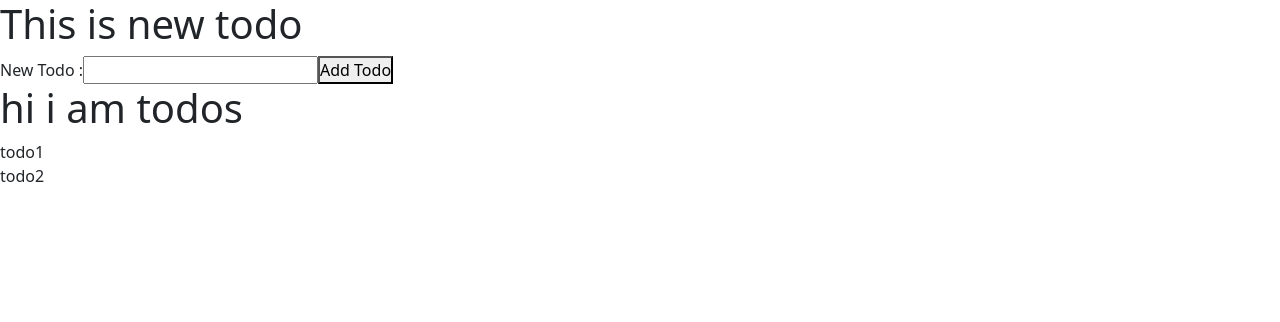
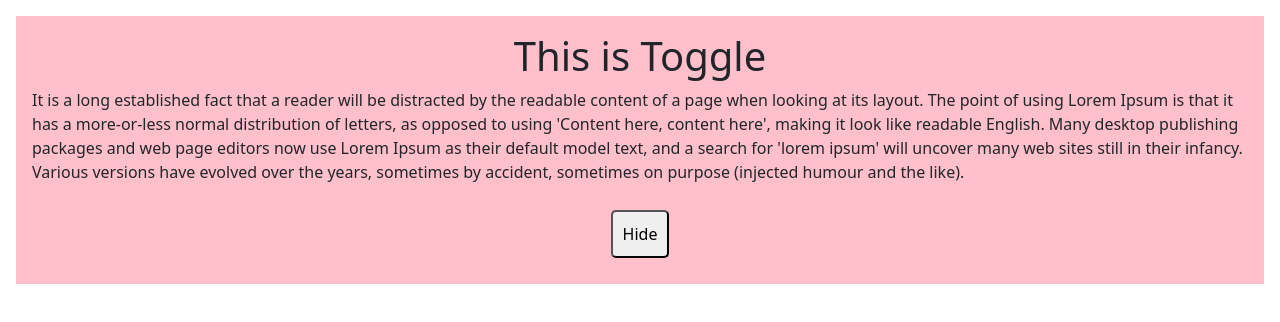
Before and after one commit to bappykti/first-reactApp, a React (Create React App) app: page / in a window 1280 px wide. Shown: the top 322 px of the page. Built offline with nearby package versions, Linux system fonts and the light colour scheme.

Commit message:
using toggle

```diff
--- /dev/null
+++ b/src/App14.js
@@ -0,0 +1,13 @@
+// toggle
+import React from 'react';
+import Toggle from './components/Toggle/Toggle';
+
+const App14 = () => {
+  return (
+    <div>
+        <Toggle />
+    </div>
+  )
+}
+
+export default App14;
--- /dev/null
+++ b/src/components/Toggle/Toggle.js
@@ -0,0 +1,41 @@
+// toggle
+import React, {useState} from "react";
+
+const Toggle = () => {
+    const [toggle, setToggle] = useState(true);
+    // alert(toggle);
+  return (
+    <div style={{ margin: "1rem", backgroundColor: "pink", padding: "1rem" }}>
+      <h1 style={{ textAlign: "center" }}>This is Toggle</h1>
+     {toggle && (
+          <p>
+          It is a long established fact that a reader will be distracted by the
+          readable content of a page when looking at its layout. The point of
+          using Lorem Ipsum is that it has a more-or-less normal distribution of
+          letters, as opposed to using 'Content here, content here', making it
+          look like readable English. Many desktop publishing packages and web
+          page editors now use Lorem Ipsum as their default model text, and a
+          search for 'lorem ipsum' will uncover many web sites still in their
+          infancy. Various versions have evolved over the years, sometimes by
+          accident, sometimes on purpose (injected humour and the like).
+        </p>
+     )}
+      <div style={{ textAlign: "center" }}>
+        <button onClick={()=> {setToggle(!toggle)}}
+          style={{ margin: "10px", padding: "10px", borderRadius: "5px" }}>
+          {toggle ? "Hide" : "Show"}
+        </button>
+        {/* <button onClick={()=> {setToggle(true)}}
+          style={{ margin: "10px", padding: "10px", borderRadius: "5px" }}>
+          Show
+        </button> */}
+        {/* <button onClick={()=> {setToggle(false)}}
+          style={{ margin: "10px", padding: "10px", borderRadius: "5px" }}>
+          Hide
+        </button> */}
+      </div>
+    </div>
+  );
+};
+
+export default Toggle;
--- a/src/index.js
+++ b/src/index.js
@@ -14,7 +14,8 @@ import 'bootstrap/dist/css/bootstrap.min.css';
 // import App10 from "./App10";
 // import App11 from "./App11";
 // import App12 from "./App12";
-import App13 from "./App13";
+// import App13 from "./App13";
+import App14 from "./App14";
 
 
 
@@ -24,5 +25,5 @@ import App13 from "./App13";
 //   textAlign: "center",
 //   padding: "15px"
 // }
-ReactDOM.render(<App13 />, document.getElementById("root"));
+ReactDOM.render(<App14 />, document.getElementById("root"));
 // ReactDOM.render(<App1 />, document.getElementById("root"));
```
